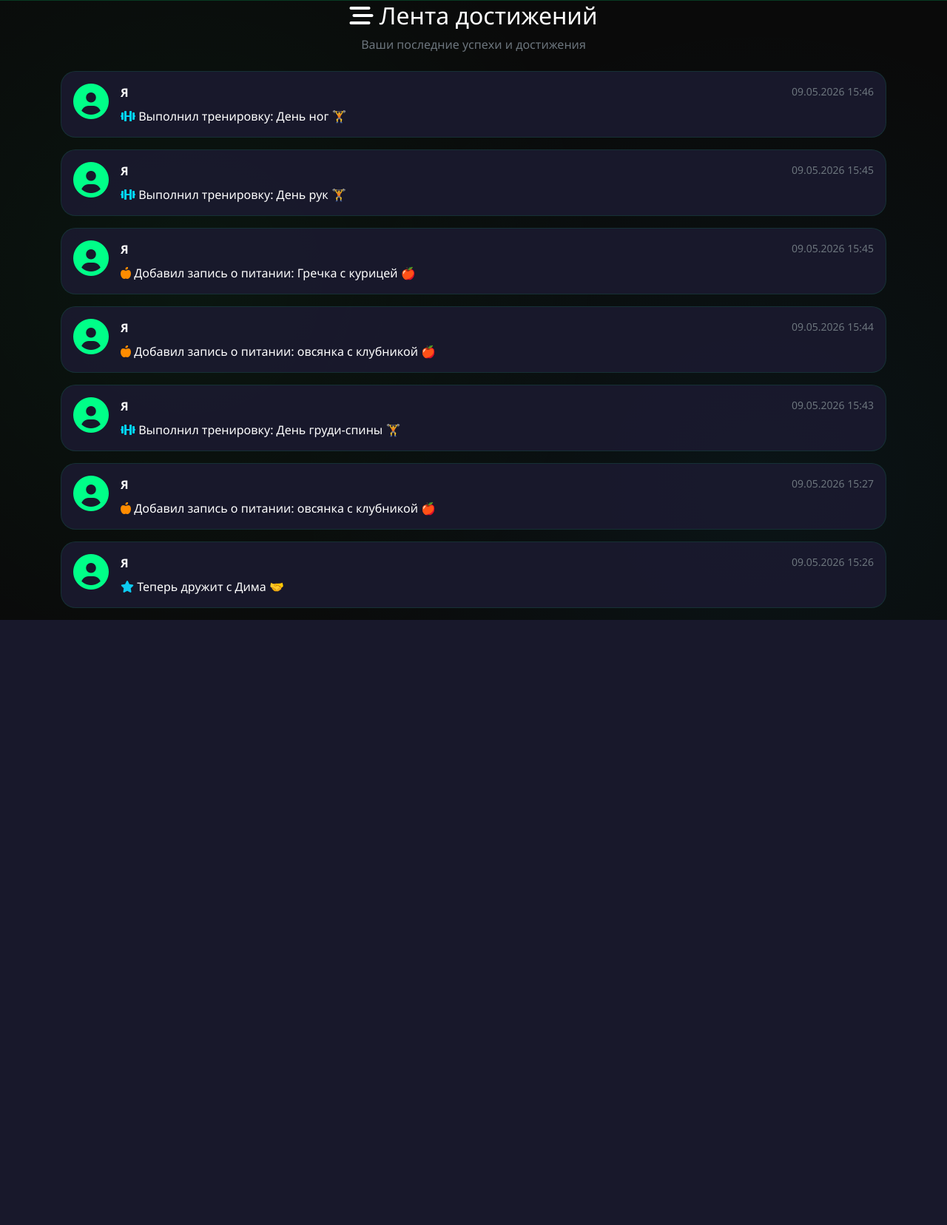
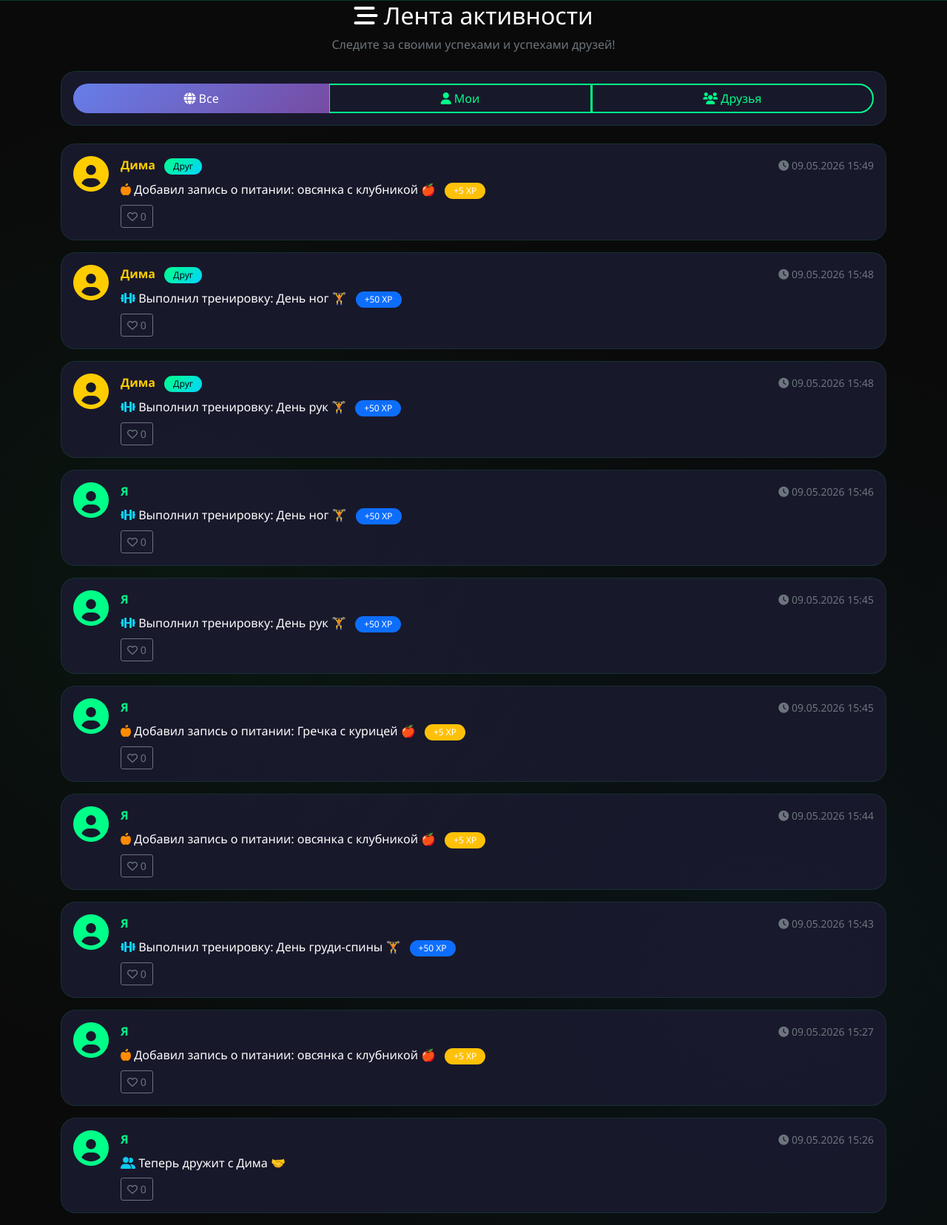
Before and after one commit to proektavdej-a11y/habit_tracker, a Flask app: page /feed in a window 1280 px wide. Shown: the part 78-1734 px from the top of the page at 74% size. Before the commit the page ends 916 px from the top, so only its background shows below. Run offline with Flask 3, Linux system fonts and the light colour scheme; a user stored in the database is signed in.

Commit message:
подготовка

```diff
--- a/app.py
+++ b/app.py
@@ -5,7 +5,15 @@ from werkzeug.security import generate_password_hash, check_password_hash
 
 app = Flask(__name__)
 app.config['SECRET_KEY'] = 'secret-key-12345'
-app.config['SQLALCHEMY_DATABASE_URI'] = 'sqlite:///habits.db'
+import os
+
+# Для локальной разработки
+if os.environ.get('PYTHONANYWHERE_DOMAIN'):
+    # На PythonAnywhere
+    app.config['SQLALCHEMY_DATABASE_URI'] = '/home/ВАШ_ЛОГИН/ВАШ_ПРОЕКТ/habits.db'
+else:
+    # Локально
+    app.config['SQLALCHEMY_DATABASE_URI'] = 'sqlite:///habits.db'
 app.config['SQLALCHEMY_TRACK_MODIFICATIONS'] = False
 
 db = SQLAlchemy(app)
@@ -521,15 +529,76 @@ def create_test_user():
         flash('ℹ️ Тестовый друг уже существует', 'info')
     return redirect(url_for('friends'))
 
+@app.route('/friends-activity')
+@login_required
+def friends_activity():
+    current_user_obj = get_user()
+
+    # Получаем ID друзей
+    friendships = Friend.query.filter(
+        ((Friend.user_id == current_user_obj.id) | (Friend.friend_id == current_user_obj.id)),
+        Friend.status == 'accepted'
+    ).all()
+
+    friends_ids = []
+    for friendship in friendships:
+        if friendship.user_id == current_user_obj.id:
+            friends_ids.append(friendship.friend_id)
+        else:
+            friends_ids.append(friendship.user_id)
+
+    # Статистика друзей
+    friends_stats = []
+    for friend_id in friends_ids:
+        friend = User.query.get(friend_id)
+
+        # Статистика за сегодня
+        today = datetime.now().date()
+        workouts_today = Workout.query.filter_by(user_id=friend_id, date=today).count()
+        habits_today = HabitLog.query.filter_by(user_id=friend_id, date=today).count()
+
+        # Общая статистика
+        total_workouts = Workout.query.filter_by(user_id=friend_id).count()
+        total_points = friend.total_points
+
+        friends_stats.append({
+            'friend': friend,
+            'workouts_today': workouts_today,
+            'habits_today': habits_today,
+            'total_workouts': total_workouts,
+            'total_points': total_points
+        })
+
+    return render_template('friends_activity.html', friends_stats=friends_stats)
 # ========== ЛЕНТА ==========
-
 @app.route('/feed')
 @login_required
 def feed():
-    user = get_user()
-    # Получаем все записи для пользователя, сортируем от новых к старым
-    feed_posts = Feed.query.filter_by(user_id=user.id).order_by(Feed.created_at.desc()).all()
-    return render_template('feed.html', feed_posts=feed_posts)
+    current_user_obj = get_user()
+
+    # Получаем ID всех друзей
+    friendships = Friend.query.filter(
+        ((Friend.user_id == current_user_obj.id) | (Friend.friend_id == current_user_obj.id)),
+        Friend.status == 'accepted'
+    ).all()
+
+    # Собираем ID друзей и свой ID
+    friends_ids = [current_user_obj.id]
+    for friendship in friendships:
+        if friendship.user_id == current_user_obj.id:
+            friends_ids.append(friendship.friend_id)
+        else:
+            friends_ids.append(friendship.user_id)
+
+    # Получаем посты от пользователя и друзей
+    feed_posts = Feed.query.filter(Feed.user_id.in_(friends_ids)).order_by(Feed.created_at.desc()).limit(50).all()
+
+    # Добавляем информацию о авторе к каждому посту
+    for post in feed_posts:
+        post.author = User.query.get(post.user_id)
+        post.is_me = (post.user_id == current_user_obj.id)
+
+    return render_template('feed.html', feed_posts=feed_posts, current_user=current_user_obj)
 
 # ========== ЗАПУСК ==========
 # ========== КОМАНДА ДЛЯ СОЗДАНИЯ ТЕСТОВОГО ДРУГА (без flash) ==========
--- /dev/null
+++ b/requirements.txt
@@ -0,0 +1,3 @@
+Flask==2.3.3
+Flask-SQLAlchemy==3.1.1
+Werkzeug==2.3.7
--- /dev/null
+++ b/run.py
@@ -0,0 +1,4 @@
+from app import app
+
+if __name__ == '__main__':
+    app.run(debug=True)
--- a/templates/feed.html
+++ b/templates/feed.html
@@ -3,60 +3,98 @@
 {% block content %}
 <div class="fade-in">
     <div class="text-center mb-4">
-        <h2><i class="fas fa-stream"></i> Лента достижений</h2>
-        <p class="text-secondary">Ваши последние успехи и достижения</p>
+        <h2><i class="fas fa-stream"></i> Лента активности</h2>
+        <p class="text-secondary">Следите за своими успехами и успехами друзей!</p>
+    </div>
+
+    <!-- Фильтры -->
+    <div class="card mb-4">
+        <div class="card-body">
+            <div class="btn-group w-100" role="group">
+                <button class="btn btn-outline-primary active" onclick="filterFeed('all')">
+                    <i class="fas fa-globe"></i> Все
+                </button>
+                <button class="btn btn-outline-primary" onclick="filterFeed('me')">
+                    <i class="fas fa-user"></i> Мои
+                </button>
+                <button class="btn btn-outline-primary" onclick="filterFeed('friends')">
+                    <i class="fas fa-users"></i> Друзья
+                </button>
+            </div>
+        </div>
     </div>
 
     {% if feed_posts %}
+        <div id="feed-container">
             {% for post in feed_posts %}
-        <div class="card mb-3 fade-in">
+            <div class="card mb-3 fade-in feed-item" data-author-type="{% if post.is_me %}me{% else %}friend{% endif %}">
                 <div class="card-body">
                     <div class="d-flex align-items-start">
                         <div class="me-3">
-                        <i class="fas fa-user-circle fa-3x" style="color: #00ff88;"></i>
+                            <i class="fas fa-user-circle fa-3x" style="color: {% if post.is_me %}#00ff88{% else %}#ffcc00{% endif %};"></i>
                         </div>
                         <div class="flex-grow-1">
-                        <div class="d-flex justify-content-between">
-                            <strong>Я</strong>
-                            <small class="text-secondary">{{ post.created_at.strftime('%d.%m.%Y %H:%M') }}</small>
+                            <div class="d-flex justify-content-between align-items-center">
+                                <div>
+                                    <strong>
+                                        {% if post.is_me %}
+                                            <span style="color: #00ff88;">Я</span>
+                                        {% else %}
+                                            <span style="color: #ffcc00;">{{ post.author.username }}</span>
+                                        {% endif %}
+                                    </strong>
+                                    {% if not post.is_me %}
+                                        <span class="badge bg-info ms-2">Друг</span>
+                                    {% endif %}
+                                </div>
+                                <small class="text-secondary">
+                                    <i class="fas fa-clock"></i>
+                                    {{ post.created_at.strftime('%d.%m.%Y %H:%M') }}
+                                </small>
                             </div>
                             <p class="mt-2 mb-0">
                                 {% if post.action_type == 'habit_completed' %}
                                     <i class="fas fa-check-circle text-success"></i>
                                     <span>{{ post.content }}</span>
+                                    <span class="badge bg-success ms-2">+10 XP</span>
                                 {% elif post.action_type == 'workout' %}
                                     <i class="fas fa-dumbbell text-primary"></i>
                                     <span>{{ post.content }}</span>
+                                    <span class="badge bg-primary ms-2">+50 XP</span>
                                 {% elif post.action_type == 'meal_added' %}
                                     <i class="fas fa-apple-alt text-warning"></i>
                                     <span>{{ post.content }}</span>
+                                    <span class="badge bg-warning ms-2">+5 XP</span>
                                 {% elif post.action_type == 'level_up' %}
                                     <i class="fas fa-trophy text-warning"></i>
+                                    <span>{{ post.content }}</span>
+                                {% elif post.action_type == 'friend' %}
+                                    <i class="fas fa-user-friends text-info"></i>
                                     <span>{{ post.content }}</span>
                                 {% else %}
                                     <i class="fas fa-star text-info"></i>
                                     <span>{{ post.content }}</span>
                                 {% endif %}
                             </p>
+
+                            <!-- Кнопка лайка (демо) -->
+                            <div class="mt-2">
+                                <button class="btn btn-sm btn-outline-secondary like-btn" onclick="likePost({{ post.id }})">
+                                    <i class="far fa-heart"></i> <span class="like-count">0</span>
+                                </button>
+                            </div>
                         </div>
                     </div>
                 </div>
             </div>
             {% endfor %}
-
-        <!-- Пагинация, если записей много -->
-        {% if feed_posts|length >= 20 %}
-        <div class="text-center">
-            <small class="text-secondary">Показаны последние 20 записей</small>
         </div>
-        {% endif %}
-
     {% else %}
         <div class="card">
             <div class="card-body text-center py-5">
                 <i class="fas fa-newspaper fa-3x text-secondary mb-3"></i>
                 <h5>Лента пока пуста</h5>
-                <p class="text-secondary">Начните выполнять тренировки и привычки, чтобы заполнить ленту достижениями!</p>
+                <p class="text-secondary">Начните выполнять тренировки и привычки, чтобы заполнить ленту!</p>
                 <div class="mt-3">
                     <a href="/workouts" class="btn btn-primary me-2">
                         <i class="fas fa-dumbbell"></i> Добавить тренировку
@@ -69,4 +107,75 @@
         </div>
     {% endif %}
 </div>
+
+<script>
+function filterFeed(type) {
+    const items = document.querySelectorAll('.feed-item');
+    const buttons = document.querySelectorAll('.btn-group .btn');
+
+    // Обновляем активную кнопку
+    buttons.forEach(btn => btn.classList.remove('active'));
+    event.target.classList.add('active');
+
+    // Фильтруем
+    items.forEach(item => {
+        if (type === 'all') {
+            item.style.display = 'block';
+        } else if (type === 'me') {
+            item.style.display = item.dataset.authorType === 'me' ? 'block' : 'none';
+        } else if (type === 'friends') {
+            item.style.display = item.dataset.authorType === 'friend' ? 'block' : 'none';
+        }
+    });
+}
+
+function likePost(postId) {
+    const btn = event.currentTarget;
+    const likeCount = btn.querySelector('.like-count');
+    let count = parseInt(likeCount.innerText);
+
+    if (btn.classList.contains('active')) {
+        btn.classList.remove('active');
+        btn.classList.remove('btn-danger');
+        btn.classList.add('btn-outline-secondary');
+        likeCount.innerText = count - 1;
+    } else {
+        btn.classList.add('active');
+        btn.classList.add('btn-danger');
+        btn.classList.remove('btn-outline-secondary');
+        likeCount.innerText = count + 1;
+
+        // Анимация
+        btn.style.transform = 'scale(1.1)';
+        setTimeout(() => {
+            btn.style.transform = 'scale(1)';
+        }, 200);
+    }
+}
+</script>
+
+<style>
+.btn-group .btn.active {
+    background: linear-gradient(135deg, #667eea, #764ba2);
+    color: white;
+    border: none;
+}
+
+.like-btn.active {
+    background: #dc3545;
+    color: white;
+}
+
+.like-btn i {
+    pointer-events: none;
+}
+
+.feed-item {
+    transition: transform 0.2s;
+}
+
+.feed-item:hover {
+    transform: translateX(5px);
+}
+</style>
 {% endblock %}
```
Also changed, not shown: templates/friends_activity.html (added, +82 -0 lines), wsgi.py (added, +13 -0 lines), instance/habits.db. Lines whose indentation alone changed are shown as unchanged.
